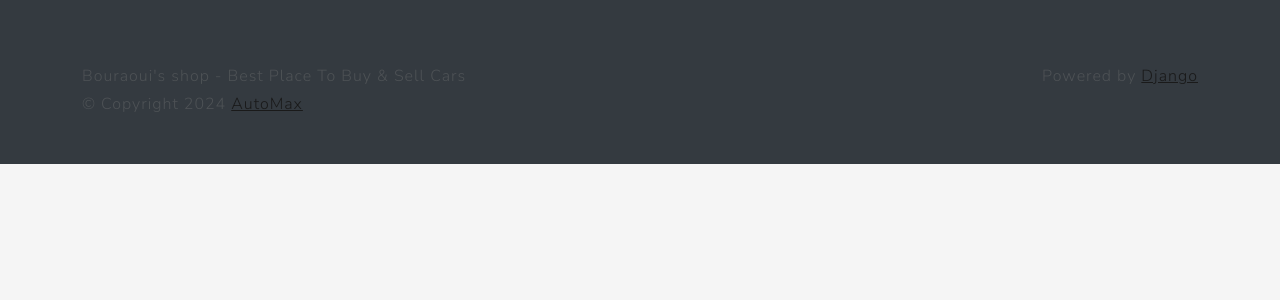
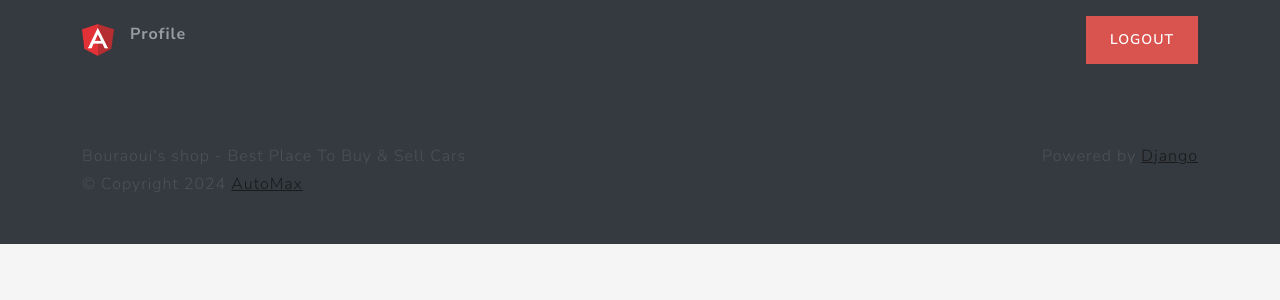
Before and after one commit to bourawi12/django-project, a Django app: page /home/ in a window 1280 px wide. Shown: the top 300 px of the page. Run offline with Django 5.2, Linux system fonts and the light colour scheme; a user stored in the database is signed in; some libraries are stand-ins or nearby versions.

Commit message:
implementing header and logout features

```diff
--- a/src/main/templates/base/base.html
+++ b/src/main/templates/base/base.html
@@ -23,6 +23,28 @@
             </div>
         {% endfor %}
     {% endif %}
+    {% block 'header' %}
+    <header class="p-3 bg-dark text-white w-100 nav-masthead" >
+        <div class="container">
+            <div class="d-flex flex-wrap align-items-center justify-content">
+                <a href="{% url 'home' %}" class="d-flex align-items-center mb-2 mb-lg-0 text-white text-decoration-none">
+                        <img class="bi me-2" width="32" height="32" src="{% static 'images/logo.png' %}" aria-label="Bootstrap" alt="">
+                </a>
+                {% if request.user.is_authenticated %}
+                <ul class="nav col-12 col-lg-auto me-lg-auto mb-2 justify-content-center">
+                    <li>
+                        <a href="" class="nav-link px-2">Profile</a>
+                    </li>
+                </ul>
+                <div class="text-end">
+                    <a type="button" href="{% url 'logout' %}" class="btn btn-danger">LOGOUT</a>
+
+                </div>
+                {% endif %}
+            </div>
+        </div>
+    </header>
+    {%endblock %}
     {% block 'body' %}
     {% endblock %}
 </body>
--- a/src/users/urls.py
+++ b/src/users/urls.py
@@ -1,6 +1,7 @@
 from django.urls import path
-from .views import login_view,RegisterView
+from .views import login_view,RegisterView,logout_view
 urlpatterns = [
    path('login/',login_view,name='login'),
-   path('register/',RegisterView.as_view(),name='register')
+   path('register/',RegisterView.as_view(),name='register'),
+   path('logout/',logout_view,name='logout')
 ]
```
Also changed, not shown: src/users/views.py (+8 -1 lines), src/db.sqlite3.
